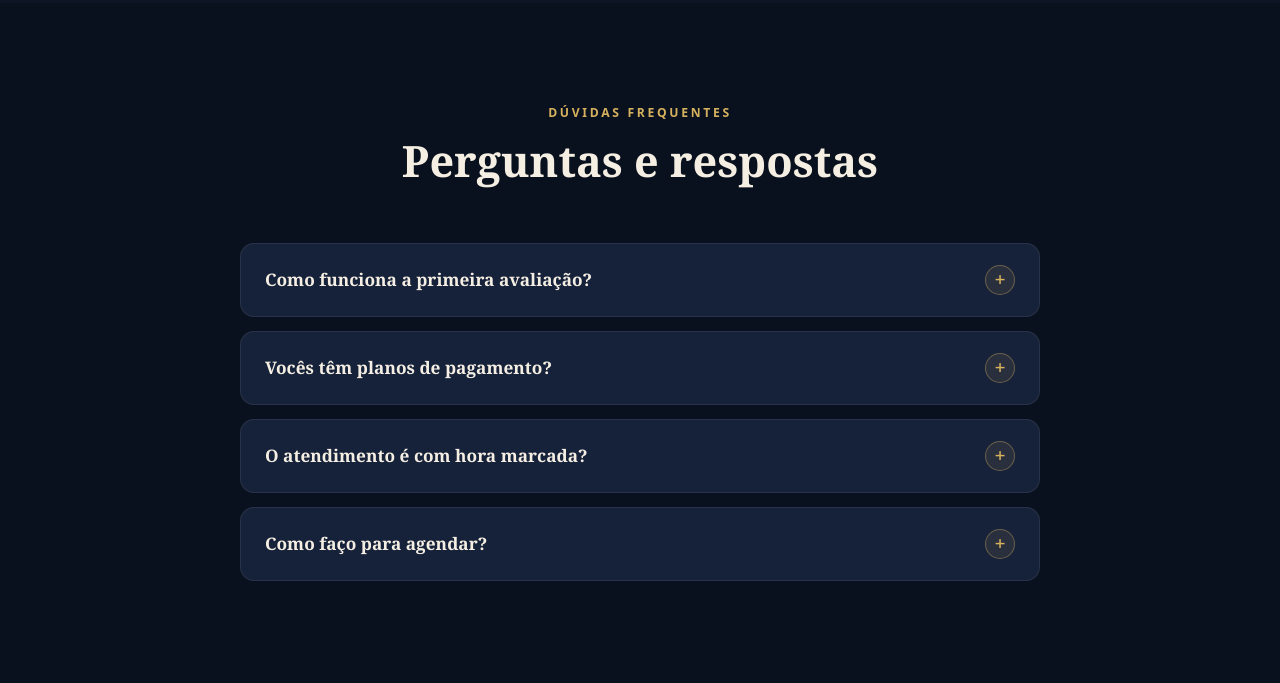
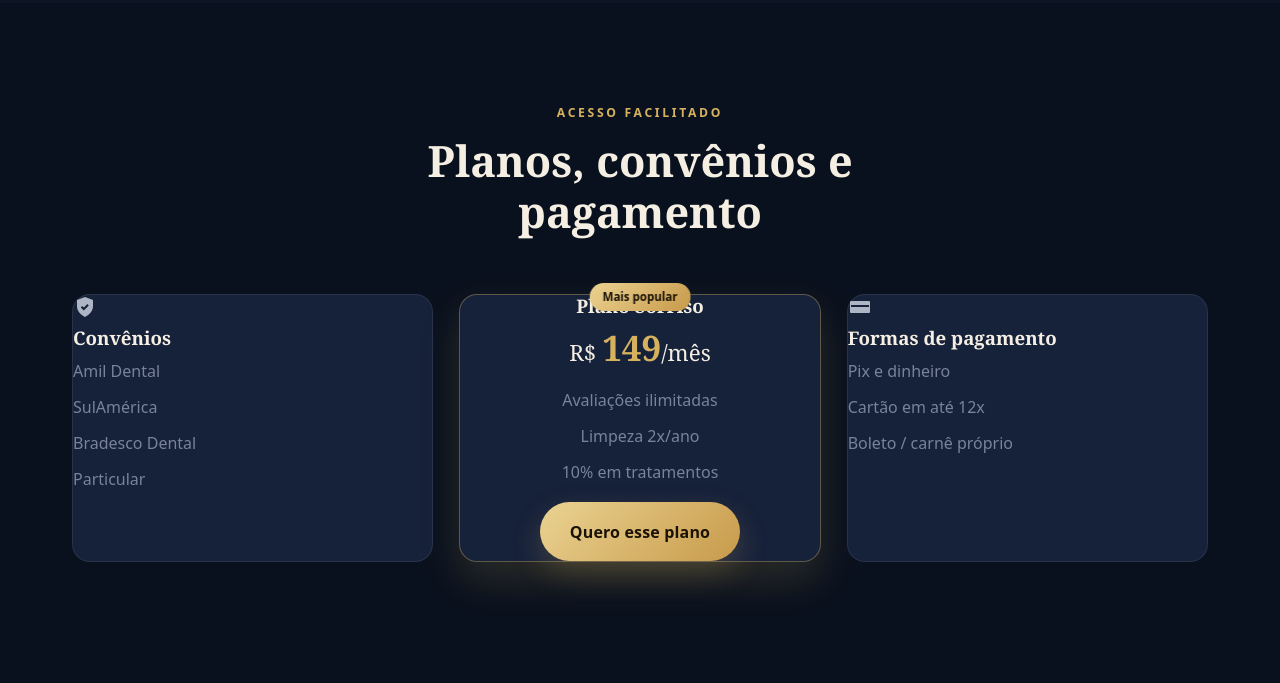
Before and after one commit to nathansantanaweb/marques-odontologia, a plain HTML site: page index.html in a window 1280 px wide. Shown: the part 7757-8440 px from the top of the page. Drawn offline with Linux system fonts and the light colour scheme.

Commit message:
Adiciona secao Planos/Convenios/Pagamento
Co-Authored-By: Claude Opus 4.8 <noreply@anthropic.com>

```diff
--- a/index.html
+++ b/index.html
@@ -485,6 +485,12 @@ h1,h2,h3,h4{ font-family:var(--serif); color:var(--titulo); line-height:1.18; fo
   .btn::after{ display:none; }
   .dente-svg.curado .dente-gloss, .dente-svg.curado .faisca{ animation:none; }
 }
+.planos-lista{ list-style:none; padding:0; margin:.5rem 0 1rem; display:grid; gap:.5rem; }
+.planos-lista li{ color:var(--texto-suave); }
+.planos-destaque{ border-color:var(--borda-ouro); box-shadow:0 18px 40px rgba(214,178,94,.16); position:relative; text-align:center; }
+.planos-tag{ position:absolute; top:-12px; left:50%; transform:translateX(-50%); background:var(--ouro-grad); color:#1A1206; font-size:.72rem; font-weight:700; padding:.25rem .8rem; border-radius:999px; }
+.planos-preco{ font-family:var(--serif); color:var(--titulo); font-size:1.4rem; }
+.planos-preco b{ font-size:2.2rem; color:var(--ouro); }
 </style>
 </head>
 <body>
@@ -871,6 +877,37 @@ h1,h2,h3,h4{ font-family:var(--serif); color:var(--titulo); line-height:1.18; fo
   </div>
 </section>
 
+<!-- ============ PLANOS / CONVÊNIOS / PAGAMENTO ============ -->
+<section class="sec alt" id="planos">
+  <div class="container">
+    <div class="sec-cab" data-reveal>
+      <span class="eyebrow">Acesso facilitado</span>
+      <h2>Planos, convênios e pagamento</h2>
+    </div>
+    <div class="grid-3">
+      <div class="card" data-reveal>
+        <div class="bolha"><svg class="ico"><use href="#i-escudo"/></svg></div>
+        <h3>Convênios</h3>
+        <!-- TROQUE: convênios aceitos -->
+        <ul class="planos-lista"><li>Amil Dental</li><li>SulAmérica</li><li>Bradesco Dental</li><li>Particular</li></ul>
+      </div>
+      <div class="card planos-destaque" data-reveal data-delay="1">
+        <span class="planos-tag">Mais popular</span>
+        <h3>Plano Sorriso</h3>
+        <!-- TROQUE: preço e benefícios -->
+        <p class="planos-preco">R$ <b>149</b>/mês</p>
+        <ul class="planos-lista"><li>Avaliações ilimitadas</li><li>Limpeza 2x/ano</li><li>10% em tratamentos</li></ul>
+        <a class="btn" href="#agendamento">Quero esse plano</a>
+      </div>
+      <div class="card" data-reveal data-delay="2">
+        <div class="bolha"><svg class="ico"><use href="#i-cartao"/></svg></div>
+        <h3>Formas de pagamento</h3>
+        <ul class="planos-lista"><li>Pix e dinheiro</li><li>Cartão em até 12x</li><li>Boleto / carnê próprio</li></ul>
+      </div>
+    </div>
+  </div>
+</section>
+
 <!-- ============ FAQ ============ -->
 <section class="sec alt" id="faq">
   <div class="container">
```
